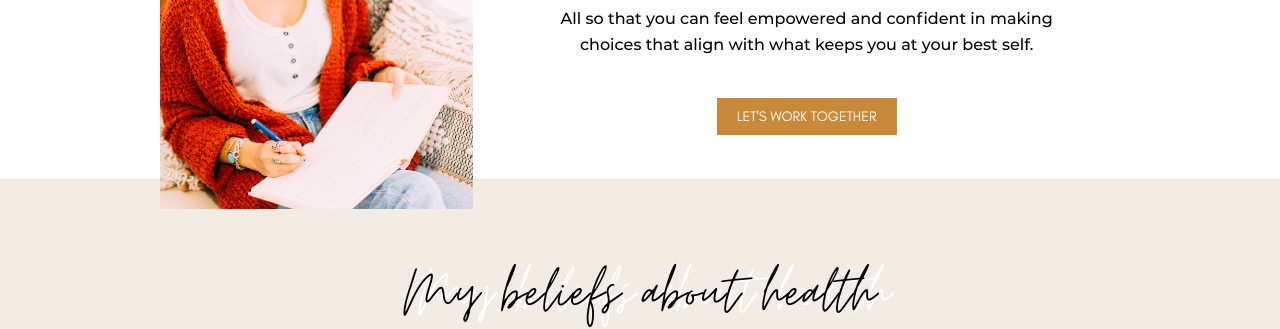
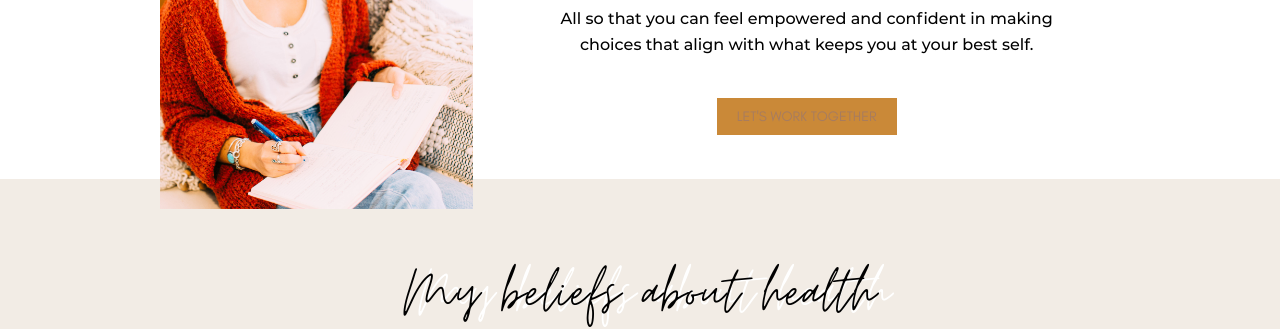
Before and after one commit to Consciously-Connected-Health/consciously-connected-health.github.io, a Jekyll site: the page built from about.html, in a window 1280 px wide. Shown: the part 1299-1628 px from the top of the page. Built offline with Jekyll 4.4.1, drawn with Linux system fonts in a browser that asks for light colours; nearby versions of some CDN libraries.

Commit message:
Update from Forestry.io spacemark updated about.html

```diff
--- a/about.html
+++ b/about.html
@@ -1,9 +1,9 @@
 ---
-  layout: default
-  title: About | Consciously Connected Health
-  body_class: about
+layout: default
+title: About | Consciously Connected Health
+body_class: about
+
 ---
-
 <section class="my-story">
   <div class="site-container">
     <div class="hero">
@@ -41,7 +41,7 @@
 
         <p class="blurb">All so that you can feel empowered and confident in making choices that align with what keeps you at your best self.</p>
 
-        <a class="button" href="/contact">Let's work together</a>
+        <a class="button" style="color:#A67C61;" href="/contact">Let's work together</a>
       </div>
   </div>
 </section>
```
